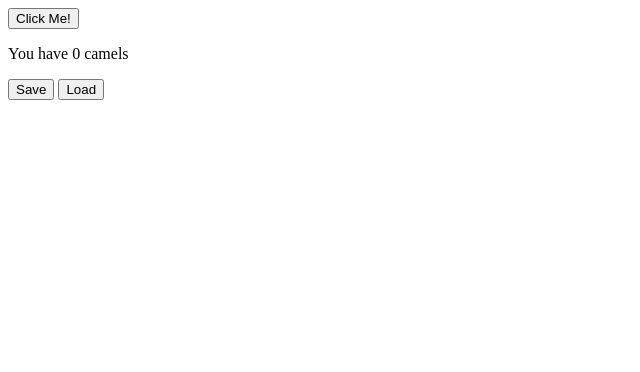
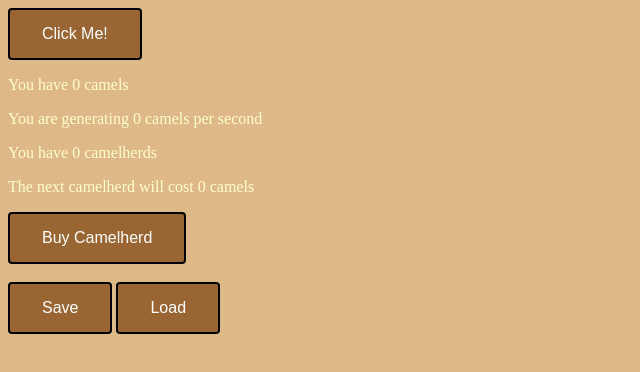
Before and after one commit to fahlmant/camel-clicker, a plain HTML site: page src/index.html in a window 1280 px wide. Shown: the whole page, without its empty margins (0-640 px from the left). Drawn offline with Linux system fonts and the light colour scheme.

Commit message:
v0.0.2
Added camelards, camel herders that tend to and generate camels

save and load camelard count

Added comma to fix save struc

Change name cause camelard is dumb

On loading date, calculate next camelherd cost

Refactor calculations into nextCost function for camelherds. Remove some debug print statements

Add prettify and calcNextCost functions

Color background, text, buttons

```diff
--- a/src/css/interface.css
+++ b/src/css/interface.css
@@ -0,0 +1,17 @@
+body {
+    background-color: burlywood;
+    font-size: 16px;
+    color: #ffffcc;
+  }
+
+button {
+    background-color: #996633;
+    border: 2px solid black;
+    color: white;
+    padding: 15px 32px;
+    text-align: center;
+    text-decoration: none;
+    display: inline-block;
+    font-size: 16px;
+    border-radius: 4px;
+}
--- a/src/index.html
+++ b/src/index.html
@@ -1,13 +1,19 @@
 <!DOCTYPE html>
 <html>
 	<head>
-		<link rel="stylesheet" type="text/css" href="css/interface.css" />
+        <link rel="stylesheet" type="text/css" href="css/interface.css" />
         <script type="text/javascript" src="js/main.js" ></script>
-		<title>Camel Clicker v0.0.1</title>
+		<title>Camel Clicker v0.0.2</title>
 	</head>
 	<body>
-		<button type="button" onClick="camelClick(1)" id="camelButton">Click Me!</button>
+        <button type="button" onClick="camelClick(1)" id="camelButton">Click Me!</button>
         <p>You have <span id="camels">0</span> camels</p>
+        <p>You are generating <span id="camelsPerSecond">0</span> camels per second</p>
+        <p>You have <span id="camelherds">0</span> camelherds</p>
+        <p>The next camelherd will cost <span id="camelherdCost">0</span> camels</p>
+        <button type="button" onClick="buyCamelherd()" id="buyCamelherdButton">Buy Camelherd</button>
+        <br>
+        <br>
         <button type="button" onClick="saveGame()" id="saveButton">Save</button>
         <button type="button" onClick="loadGame()" id="loadButton">Load</button>
 	</body>
--- a/src/js/main.js
+++ b/src/js/main.js
@@ -1,19 +1,63 @@
 var camels = 0;
+var camelherds = 0;
 
 function camelClick(number){
+
     camels = camels + number;
-    console.log("click");
-    document.getElementById("camels").innerHTML = camels;
+    document.getElementById("camels").innerHTML = prettify(camels);
 };
 
 function loadGame() {
+
     var savegame = JSON.parse(localStorage.getItem("save"));
-    console.log(savegame);
-    camels = savegame;
-    document.getElementById("camels").innerHTML = camels;
-
+    if (typeof savegame.camels !== "undefined") camels = savegame.camels;
+    if (typeof savegame.camelherds !== "undefined") camelherds = savegame.camelherds;
+    document.getElementById("camels").innerHTML = prettify(camels);
+    document.getElementById("camelherds").innerHTML = prettify(camelherds);
+    document.getElementById("camelherdCost").innerHTML = prettify(nextCamelherdCost(camelherds));
 }
 
 function saveGame() {
-    localStorage.setItem("save", JSON.stringify(camels));
+
+    var save = {
+        camels: camels,
+        camelherds: camelherds
+    }
+
+    localStorage.setItem("save", JSON.stringify(save));
 }
+
+function buyCamelherd() {
+
+    var camelherdCost = nextCamelherdCost(camelherds);
+    if(camels >= camelherdCost) {
+        camelherds = camelherds + 1;
+        camels = camels - camelherdCost;
+        document.getElementById("camelherds").innerHTML = prettify(camelherds);
+        document.getElementById("camels").innerHTML = prettify(camels);
+    }
+    var nextCost = nextCamelherdCost(camelherds);
+    document.getElementById("camelherdCost").innerHTML = nextCost;
+}
+
+function nextCamelherdCost(numCamelherds) {
+
+    var nextCost = Math.floor(10*Math.pow(1.1, numCamelherds));
+    return nextCost
+}
+
+function clacNextCost(itemCount, rate) {
+
+    var nextCost = Math.floor(rate*Math.pow(1.1, itemCount));
+}
+
+function prettify(input){
+    var output = Math.round(input * 1000000)/1000000;
+	return output;
+}
+
+window.setInterval(function(){
+    cps = camelherds*.4;
+    camelClick(cps);
+    document.getElementById("camelsPerSecond").innerHTML = prettify(cps);
+}, 1000);
```
